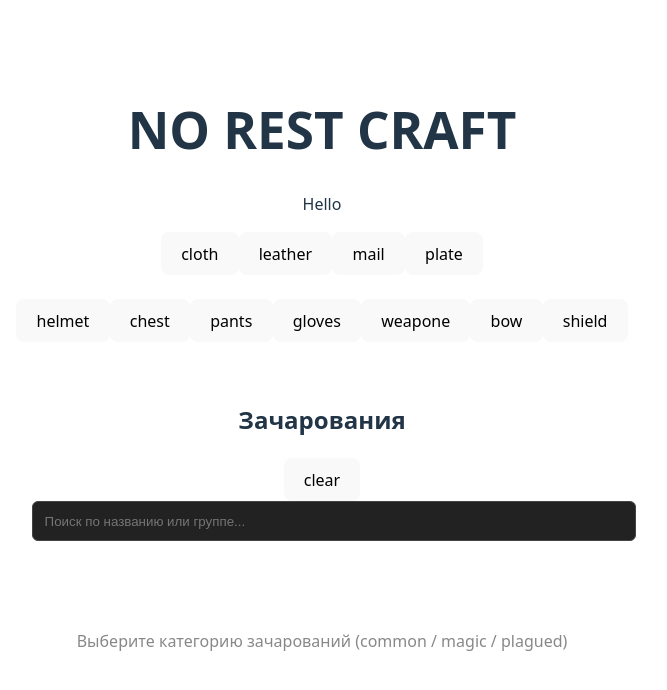
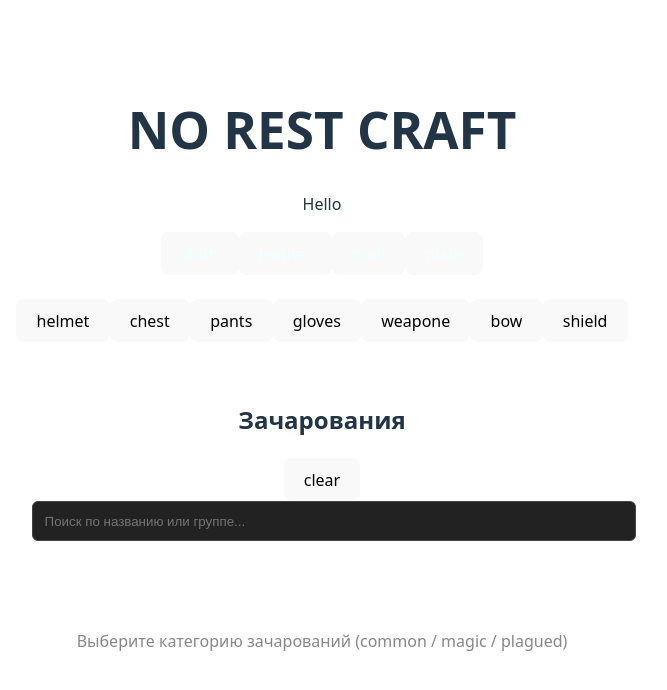
Before and after one commit to DmitryPash/norest-craft, a Vue app: page / in a window 1280 px wide. Shown: the top 690 px of the page, without its empty margins (318-985 px from the left). Built offline with nearby package versions, Linux system fonts and the light colour scheme.

Commit message:
change color

```diff
--- a/src/components/selectArmor.vue
+++ b/src/components/selectArmor.vue
@@ -34,5 +34,8 @@ const {
 
 <style lang="scss">
 .armors {
+  &__type {
+    color: azure;
+  }
 }
 </style>
```
